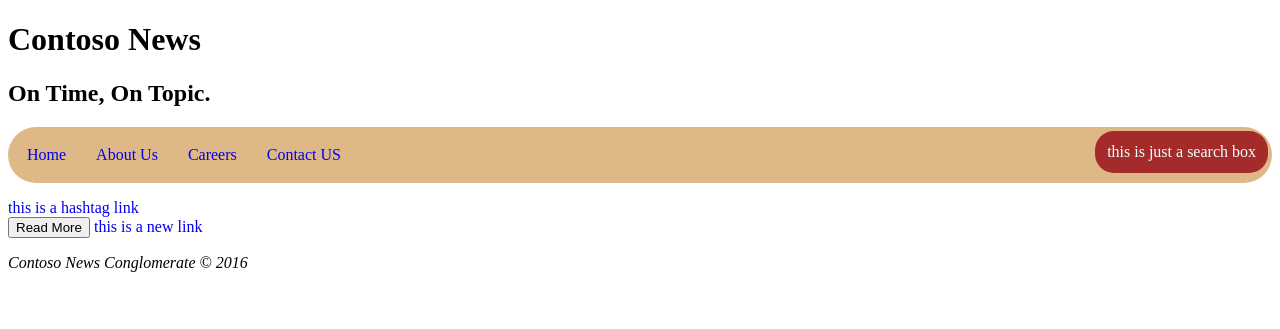
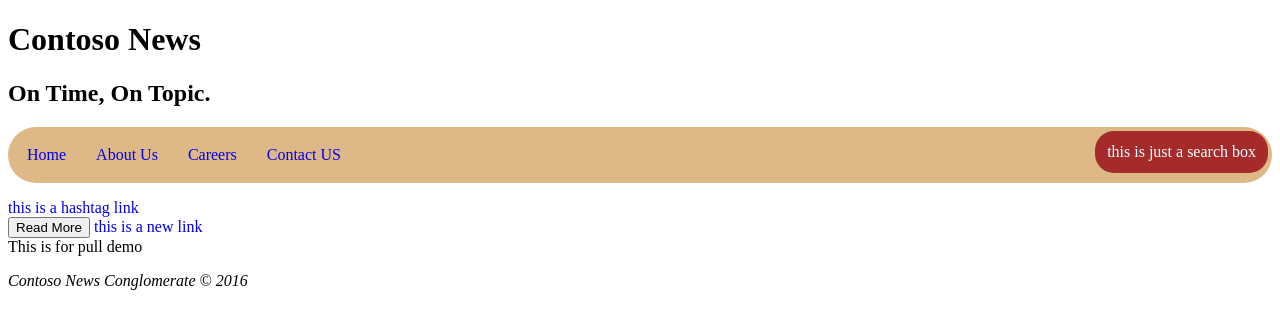
Before and after one commit to ArshadKQureshiFaizan/ParachutesProj, a Django app: template templates/base.html in a window 1280 px wide. Shown: the top 329 px of the page. Run offline with Django 4.2, Linux system fonts and the light colour scheme; the template is opened without the code that fills it, so the values that code supplies are empty.

Commit message:
Update base.html

```diff
--- a/templates/base.html
+++ b/templates/base.html
@@ -1,6 +1,8 @@
 <!DOCTYPE html>
 {% include "header.html" %}
-
+<div>
+        This is for pull demo
+</div>
 
     </div>
 </body>
```
